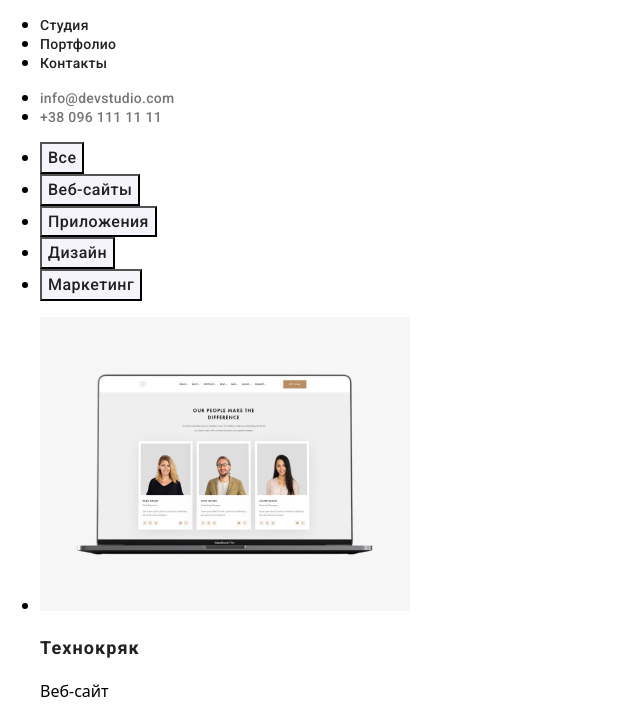
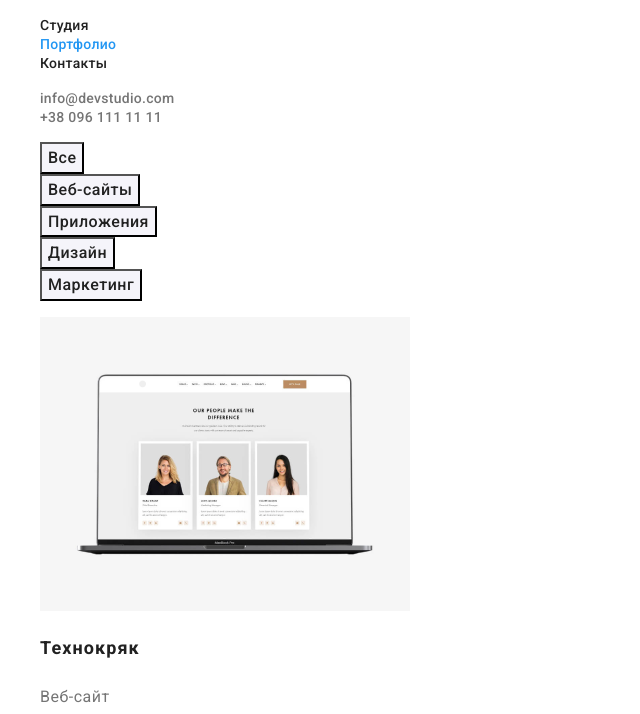
Before and after one commit to kapitoshka24/goit-markup-hw-02, a plain HTML site: page portfolio.html in a window 1280 px wide. Shown: the part 32-746 px from the top of the page, without its empty margins (0-640 px from the left). Drawn offline with nearby package versions, Linux system fonts and the light colour scheme.

Commit message:
improve hw№2

```diff
--- a/css/stylesIndex.css
+++ b/css/styles-index.css
@@ -26,6 +26,9 @@
   text-decoration: none;
 }
 .nav-item:hover {
+  color: var(--blue);
+}
+.nav-item-active {
   color: var(--blue);
 }
 .nav-item,
@@ -135,6 +138,7 @@
   line-height: 1.71;
   letter-spacing: 0.03em;
   color: var(--white);
+  font-style: normal;
 }
 .footer-contacts-item {
   font-family: Roboto;
@@ -144,4 +148,12 @@
   letter-spacing: 0.03em;
   color: var(--contacts-footer);
   text-decoration: none;
+  font-style: normal;
 }
+.site-nav,
+.contacts,
+.advantages,
+.about-us-pics,
+.our-team-blocks {
+  list-style-type: none;
+}
--- a/css/stylesPortfolio.css
+++ b/css/styles-portfolio.css
@@ -29,7 +29,7 @@
   letter-spacing: 0.06em;
   color: var(--black);
 }
-.products-type {
+.product-type {
   font-family: Roboto;
   font-weight: 400;
   font-size: 16px;
@@ -37,3 +37,7 @@
   letter-spacing: 0.03em;
   color: var(--grey);
 }
+.sorting,
+.sort-items {
+  list-style-type: none;
+}
--- a/portfolio.html
+++ b/portfolio.html
@@ -7,8 +7,8 @@
       rel="stylesheet"
       href="https://cdnjs.cloudflare.com/ajax/libs/modern-normalize/1.0.0/modern-normalize.min.css"
     />
-    <link rel="stylesheet" href="./css/stylesIndex.css" />
-    <link rel="stylesheet" href="./css/stylesPortfolio.css" />
+    <link rel="stylesheet" href="./css/styles-index.css" />
+    <link rel="stylesheet" href="./css/styles-portfolio.css" />
     <link
       href="https://fonts.googleapis.com/css2?family=Oleo+Script&family=Raleway:wght@700&family=Roboto:wght@400;500;700;900&display=swap"
       rel="stylesheet"
@@ -17,16 +17,22 @@
   </head>
   <body>
     <header>
-      <a class="logo-black" href="/"><span class="web">Web</span>Studio</a>
+      <a class="logo-black" href="./index.html"
+        ><span class="web">Web</span>Studio</a
+      >
       <nav>
-        <ul>
+        <ul class="site-nav">
           <li><a class="nav-item" href="./index.html">Студия</a></li>
-          <li><a class="nav-item" href="./portfolio.html">Портфолио</a></li>
+          <li>
+            <a class="nav-item nav-item-active" href="./portfolio.html"
+              >Портфолио</a
+            >
+          </li>
           <li><a class="nav-item" href="#contacts">Контакты</a></li>
         </ul>
       </nav>
 
-      <ul>
+      <ul class="contacts">
         <li>
           <a
             class="header-contacts"
@@ -51,7 +57,7 @@
     <main>
       <section>
         <div>
-          <ul>
+          <ul class="sorting">
             <li><button class="sort-button" type="button">Все</button></li>
             <li>
               <button class="sort-button" type="button">Веб-сайты</button>
@@ -66,7 +72,7 @@
           </ul>
         </div>
         <div>
-          <ul>
+          <ul class="sort-items">
             <li>
               <img
                 src="./images/portfolio/Technokriak.png"
@@ -163,7 +169,7 @@
       <a class="logo-white" href="/"><span class="web">Web</span>Studio</a>
       <address class="street-name">г. Киев, пр-т Леси Украинки, 26</address>
       <address>
-        <ul>
+        <ul class="contacts">
           <li>
             <a
               class="footer-contacts-item"
```
Also changed, not shown: index.html (+13 -9 lines).
